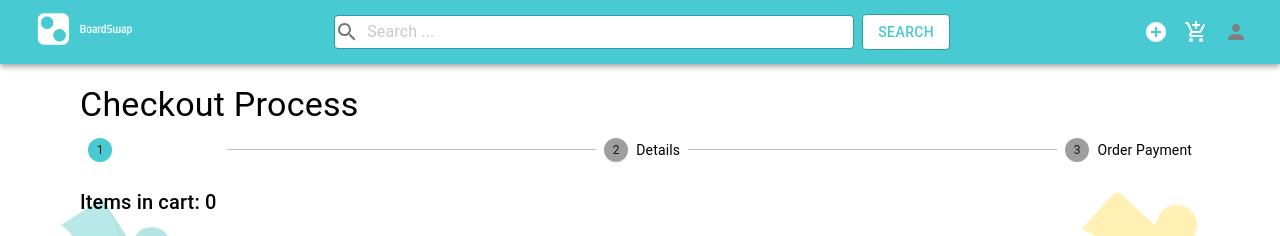
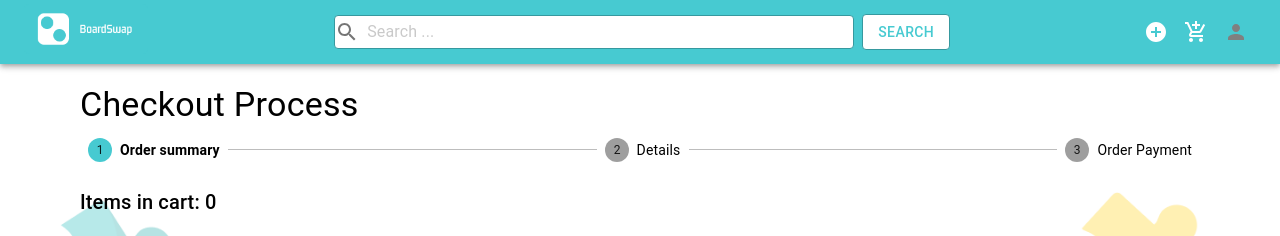
Before and after one commit to starshynova/BoardSwap, a React (Vite) app in the folder client/: page /order in a window 1280 px wide. Shown: the top 236 px of the page. Built offline with nearby package versions, Linux system fonts and the light colour scheme.

Commit message:
style: change initial colors of stepper

```diff
--- a/client/src/pages/Order/OrderStepper.jsx
+++ b/client/src/pages/Order/OrderStepper.jsx
@@ -13,6 +13,7 @@ import OrderForm from "./OrderForm";
 const steps = ["Order summary", "Details", "Order Payment"];
 
 import PropTypes from "prop-types";
+import { StepLabel } from "@mui/material";
 
 export default function OrderStepper({ cart, toggleCartItem }) {
   const [activeStep, setActiveStep] = useState(0);
@@ -50,8 +51,17 @@ export default function OrderStepper({ cart, toggleCartItem }) {
       <Stepper nonLinear activeStep={activeStep}>
         {steps.map((label, index) => (
           <Step key={label} completed={completed[index]}>
-            <StepButton color="black" onClick={handleStep(index)}>
-              {label}
+            <StepButton onClick={handleStep(index)}>
+              <StepLabel
+                sx={{
+                  "& .MuiStepLabel-label.Mui-active": {
+                    color: "black !important",
+                    fontWeight: "bold !important",
+                  },
+                }}
+              >
+                {label}
+              </StepLabel>
             </StepButton>
           </Step>
         ))}
```
